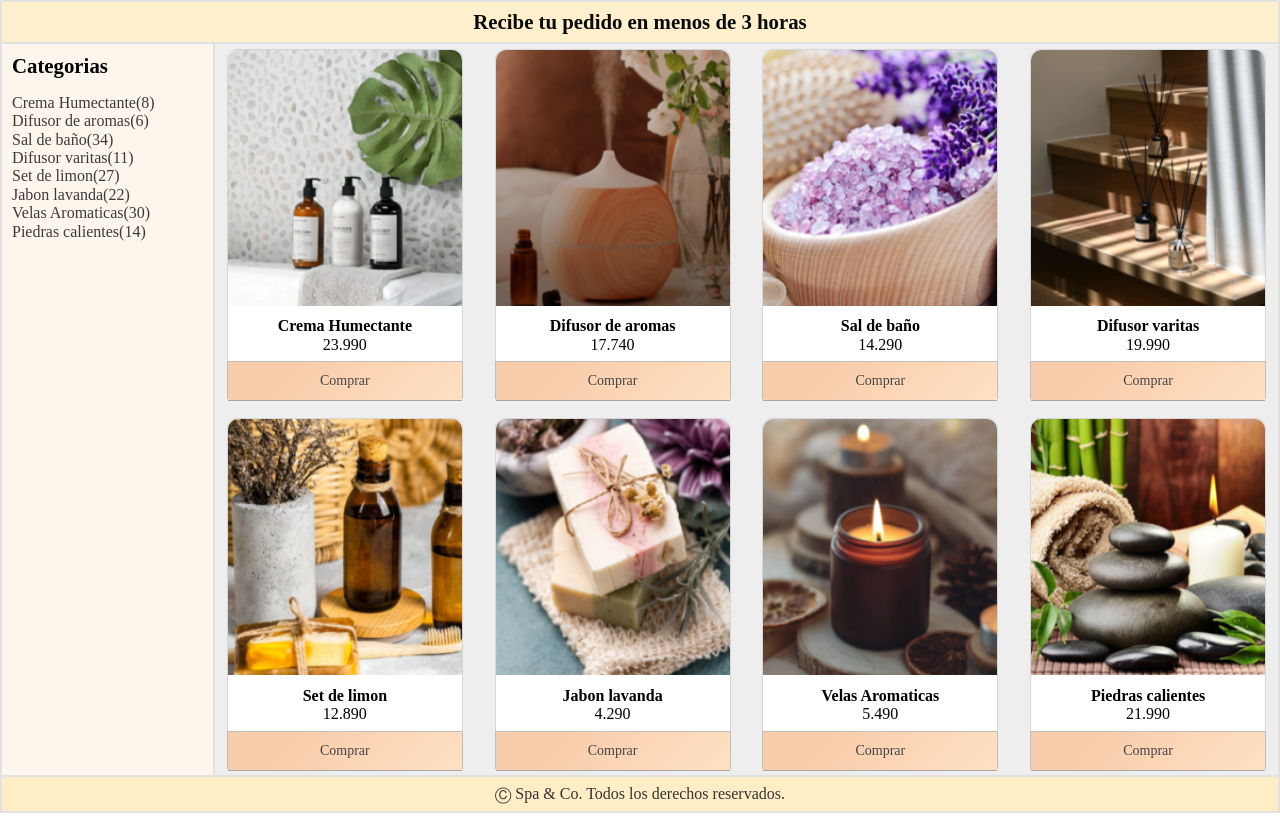
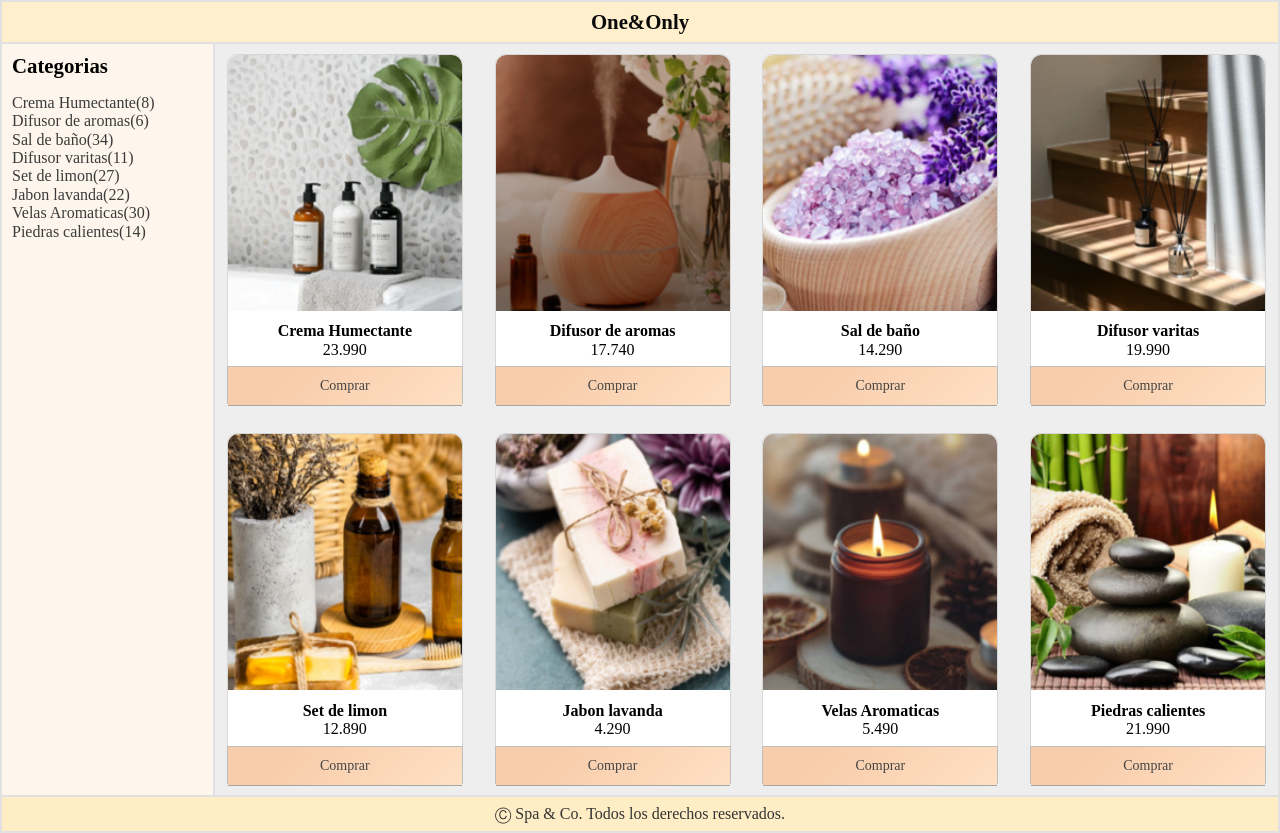
Before and after one commit to Skarmiris/Proyecto-8-Grid, a plain HTML site: page index.html in a window 1280 px wide. Drawn offline with Linux system fonts and the light colour scheme.

Commit message:
modificacion css

```diff
--- a/assets/style/style.css
+++ b/assets/style/style.css
@@ -77,7 +77,7 @@ li {
 /* cards de main */
 .cards {
     display: flex;
-    margin: 5px auto;
+    margin: 10px auto;
     flex-direction: column;
     justify-content: space-between;
     border-radius: 10px;
--- a/index.html
+++ b/index.html
@@ -18,7 +18,7 @@
 
         <div class="header x">
             <nav class="titulo">
-                <h1>Recibe tu pedido en menos de 3 horas</h1>
+                    <h1>One&Only</h1>
             </nav>
         </div>
 
```
